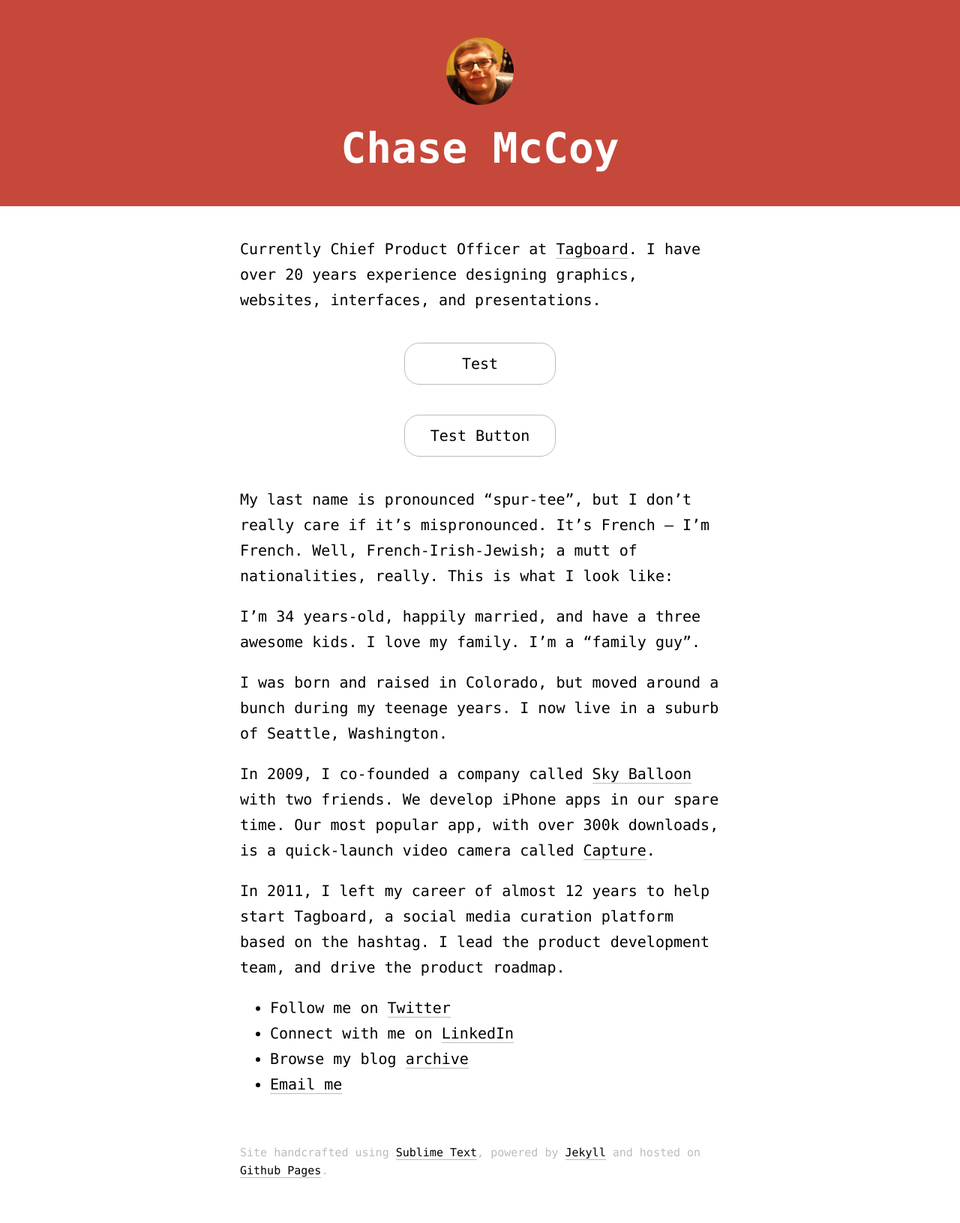
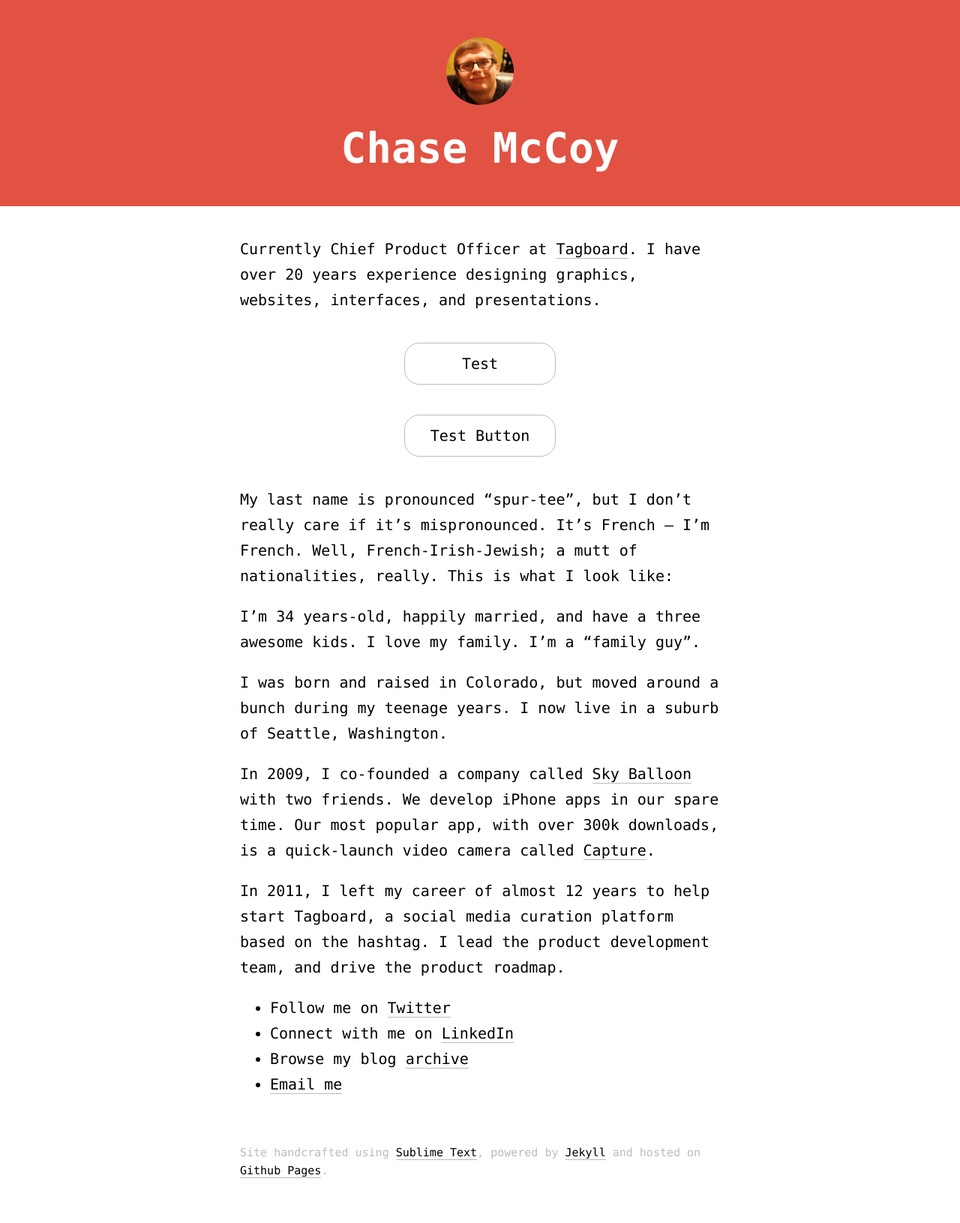
Before and after one commit to chasemccoy/chasemccoy.github.io, a Jekyll site: the page built from index.md, in a window 1280 px wide. Shown: the whole page at 75% size. Built offline with Jekyll 4.4.1, drawn with Linux system fonts in a browser that asks for light colours.

Commit message:
Tweaked header color

```diff
--- a/css/style.css
+++ b/css/style.css
@@ -162,7 +162,7 @@ body.home {
 }
 
 header.home {
-  background-color: #C6483A;
+  background-color: #E25243;
   width: 100%;
   margin-top: 0;
   margin-bottom: 40px;
@@ -202,7 +202,7 @@ header.home h1 a {
 }
 
 header.home h1 a:hover {
-  background-color: #C6483A;
+  background-color: #E25243;
 }
 
 a {
```
Also changed, not shown: 2 other files.
